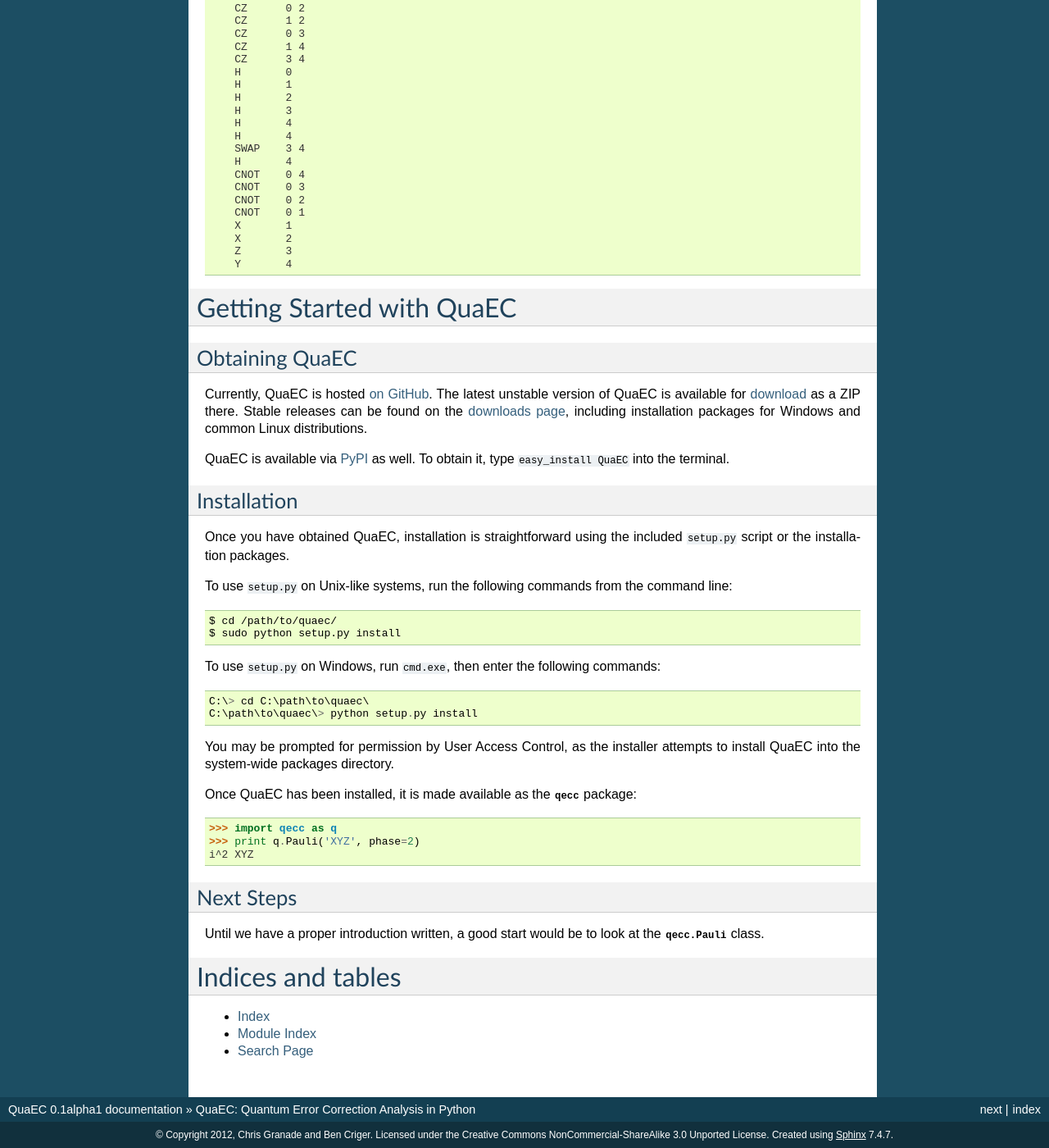
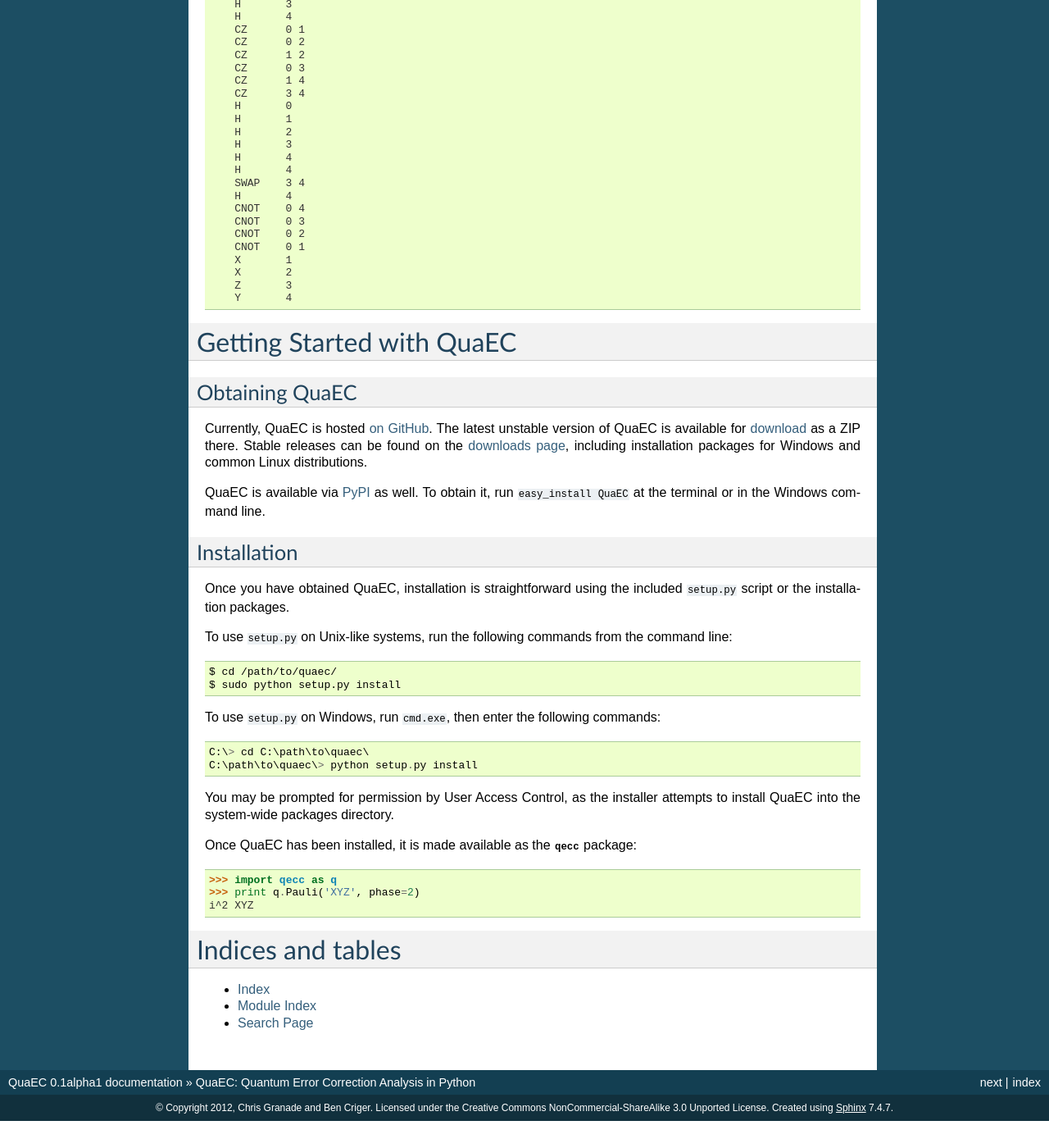
Before and after one commit to cgranade/python-quaec, a Sphinx documentation site: the page built from doc/index.rst, in a window 1280 px wide and 1400 px high, scrolled down 1112 px. Shown: the whole window at 82% size. Built offline with Sphinx 7.4.7, drawn with Linux system fonts in a browser that asks for light colours; formulas are drawn with MathJax 3; after the commit the page ends 2479 px from its top, so only the background shows below that; some of the changed text lies outside the part shown.

```diff
--- a/doc/groups.rst
+++ b/doc/groups.rst
@@ -111,8 +111,6 @@ efficiently built using the predicates described in :doc:`predicates`.
 .. autofunction:: qecc.is_in_normalizer
 
 .. autofunction:: qecc.mutually_commuting_sets
-
-.. autofunction:: qecc.solve_commutation_constraints
 
 
 :class:`qecc.Clifford` - Class representing Clifford group elements
--- a/doc/index.rst
+++ b/doc/index.rst
@@ -91,8 +92,8 @@ as a ZIP there. Stable releases can be found on the
 `downloads page`_, including installation packages for Windows and common Linux
 distributions.
 
-QuaEC is available via `PyPI`_ as well. To obtain it, type ``easy_install QuaEC``
-into the terminal.
+QuaEC is available via `PyPI`_ as well. To obtain it, run ``easy_install QuaEC``
+at the terminal or in the Windows command line.
 
 .. _downloads page: https://github.com/cgranade/python-quaec/downloads
 .. _PyPI: http://pypi.python.org/pypi
@@ -124,12 +125,6 @@ Once QuaEC has been installed, it is made available as the :mod:`qecc` package:
 >>> print q.Pauli('XYZ', phase=2)
 i^2 XYZ
 
-Next Steps
-----------
-
-Until we have a proper introduction written, a good start would be to look at
-the :class:`qecc.Pauli` class.
-
 Indices and tables
 ==================
 
```
Also changed, not shown: other parts of doc/index.rst (+1 -0 lines), doc/circuits.rst (+10 -0 lines), doc/predicates.rst (+8 -4 lines), doc/solvers.rst (added, +14 -0 lines).
